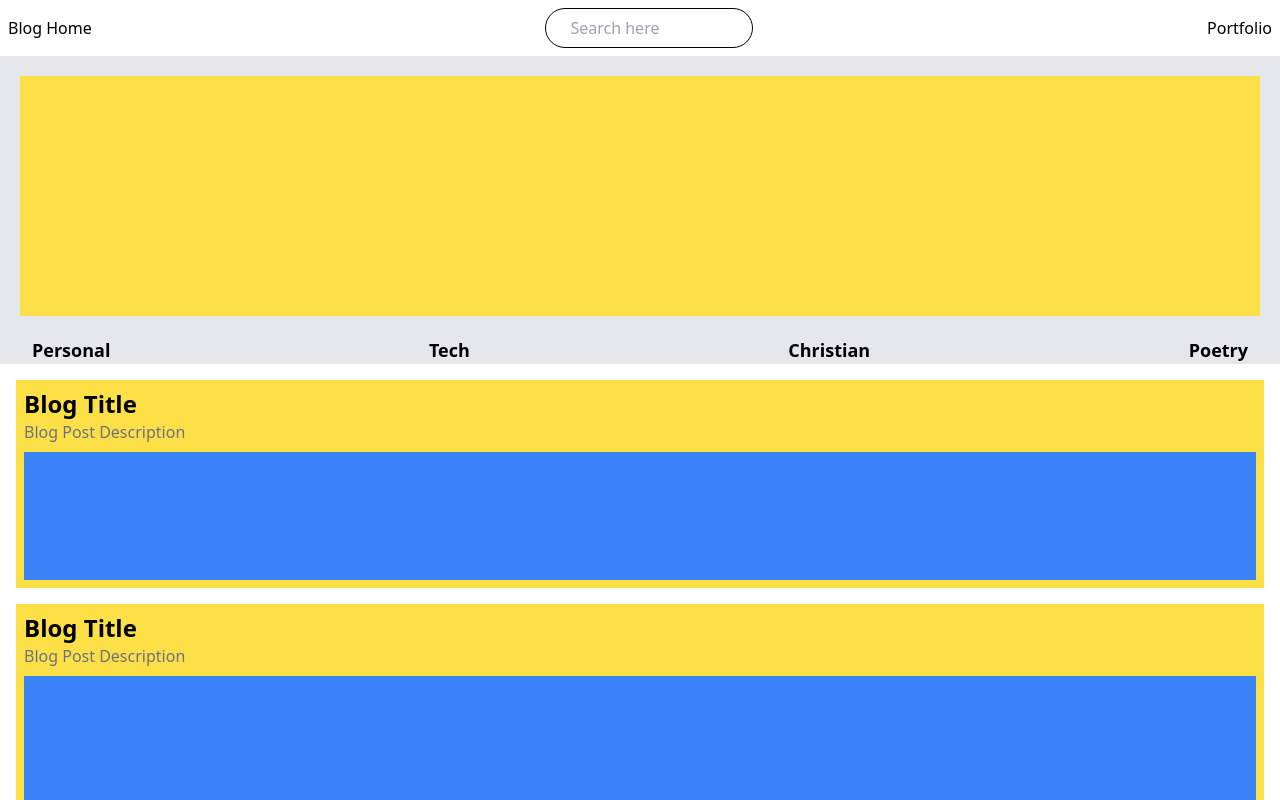
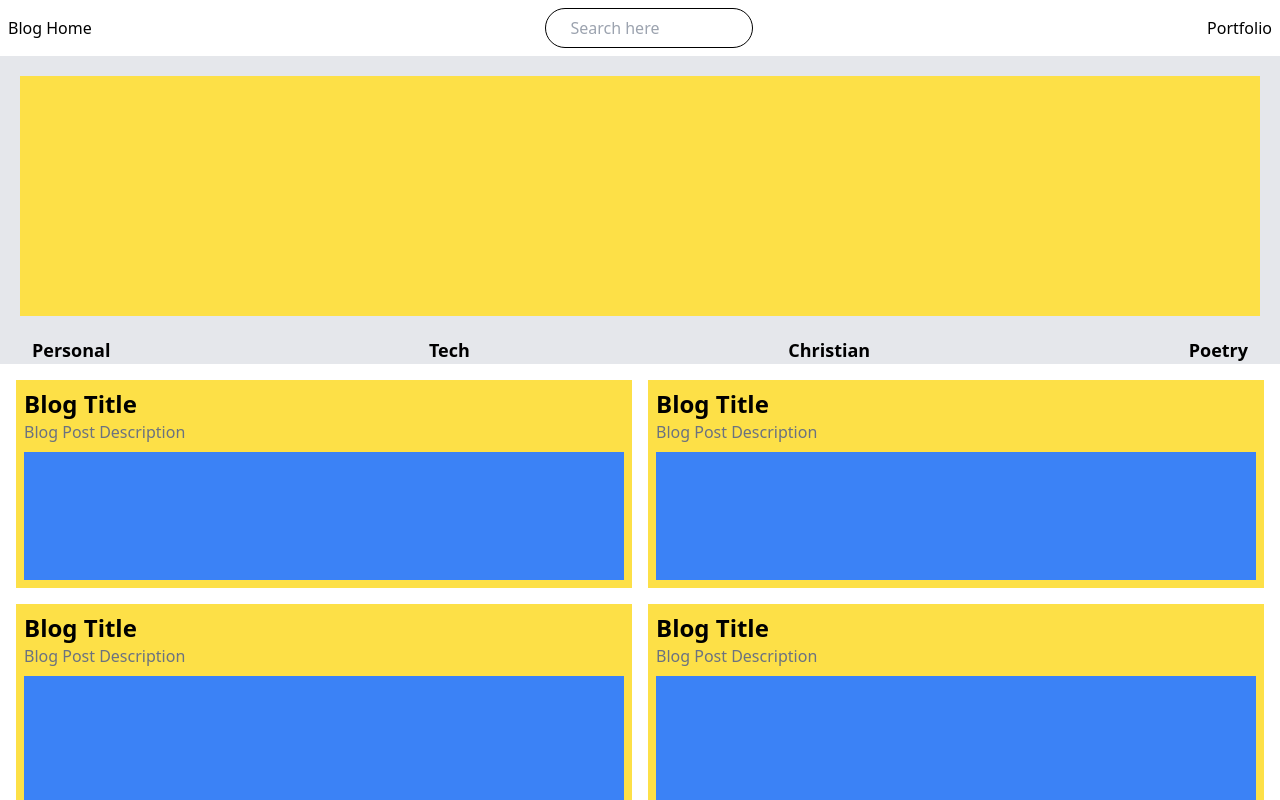
Before and after one commit to pauleke65/paulportfolio, a Vue app: page /#/blog in a window 1280 px wide. Shown: the top 800 px of the page. Built offline with nearby package versions, Linux system fonts and the light colour scheme.

Commit message:
Fixed sticky nav

```diff
--- a/src/components/Blognav.vue
+++ b/src/components/Blognav.vue
@@ -1,5 +1,4 @@
 <template>
-<div>
     <header class=" sticky h-14 ">
         <div class="flex flex-row w-screen justify-between items-center">
             <h2 class="mt-2 ml-2 text-base">Blog Home</h2>
@@ -7,7 +6,6 @@
             <h2 class="mt-2 mr-2 text-bse">Portfolio</h2>
         </div>
     </header>
-</div>
 </template>
 <script>
 export default {
--- a/src/components/Blogs.vue
+++ b/src/components/Blogs.vue
@@ -1,5 +1,5 @@
 <template>
-  <div class="flex justify-center flex-col w-screen bg-white p-2">
+  <div class="grid grid-cols-1 md:grid-cols-2 w-screen bg-white p-2">
 
 
       <div class="flex flex-col m-2 p-2 bg-yellow-300 h-max">
--- a/src/views/Blog.vue
+++ b/src/views/Blog.vue
@@ -1,8 +1,10 @@
 <template>
-  <div class="blog">
+  <div class="flex flex-col h-screen">
     <Blognav />
+    <main class="flex-1 overflow-y-auto">
     <Blogmain />
     <Blogs />
+    </main>
   </div>
 </template>
 <script>
```
